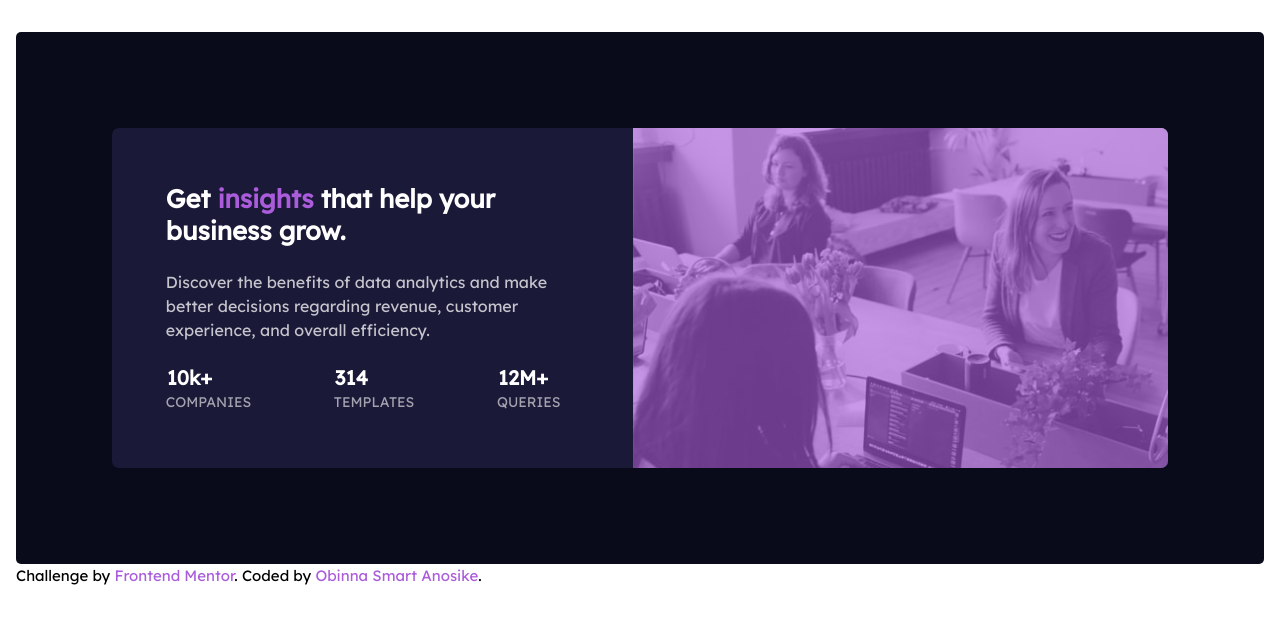
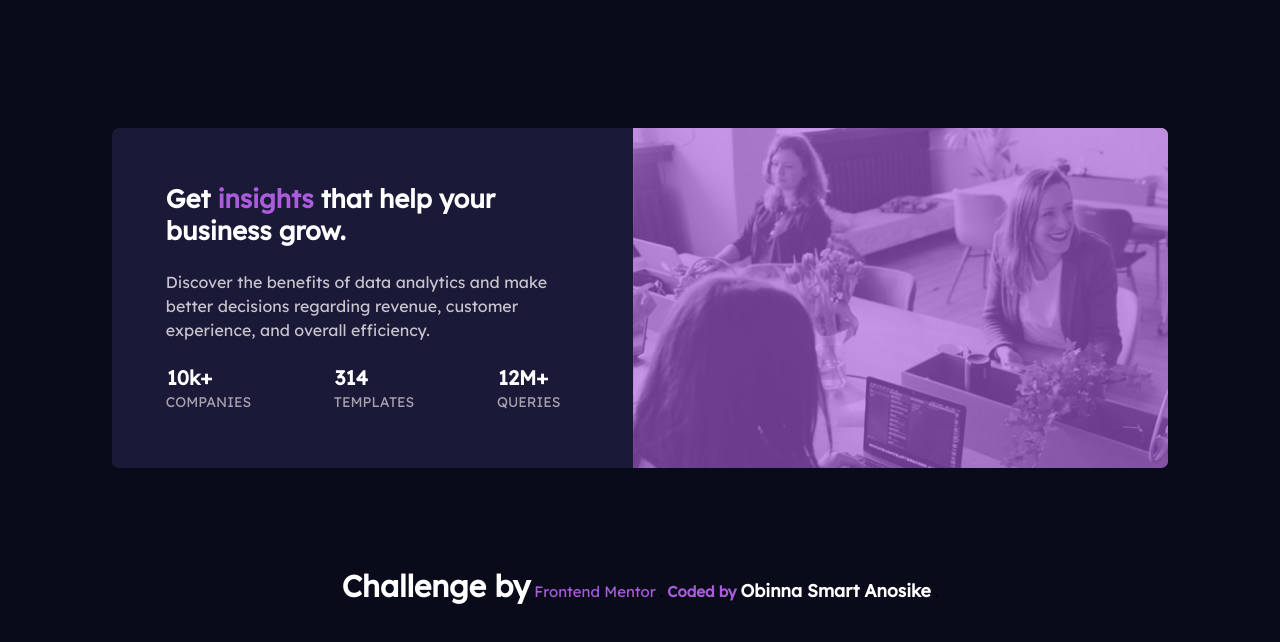
Before and after one commit to Smartlify08/NFT-STATS-PREVIEW-CARD, a plain HTML site: page dist/index.html in a window 1280 px wide. Drawn offline with Linux system fonts and the light colour scheme; files that its build step writes are made by us from their sources; files whose address does not match are found by name.

Commit message:
Finished Project

```diff
--- a/dist/css/styles.css
+++ b/dist/css/styles.css
@@ -145,6 +145,15 @@ img{
 }
 
 
+.attribution{
+    display: block;
+     margin-top: 10px;
+     /* justify-content: center;
+     align-items: center;*/
+     text-align:center;
+     gap: 10px;
+     align-items: baseline;
+}
 
 
 
@@ -153,7 +162,15 @@ img{
 
 
 
-/* Responsiveness */
+
+
+
+
+
+
+
+
+/*======= Responsiveness======= */
 @media (min-width:900px){
      .preview-card{
           display: flex;
@@ -204,4 +221,12 @@ img{
      .ratings{
           gap:1.3rem;
      }
+
+     .attribution{
+          display: flex;
+          justify-content: center;
+          align-items: baseline;
+          gap: 4px;
+     }
+
 }
--- a/index.html
+++ b/dist/index.html
@@ -10,7 +10,7 @@
 
 
 </head>
-<body>
+<body class="bg-dark">
 
 
      <div class="card-component bg-dark">
@@ -57,9 +57,9 @@
 
 
 
-  <div class="attribution">
-    Challenge by <a href="https://www.frontendmentor.io?ref=challenge" target="_blank">Frontend Mentor</a>.
-    Coded by <a href="#">Obinna Smart Anosike</a>.
+  <div class="attribution d-flex">
+    <h1 class="text-light">Challenge by </h1><a href="https://www.frontendmentor.io?ref=challenge" target="_blank">Frontend Mentor</a>.
+    <h4 class="text-highlight">Coded by</h4> <h3 href="#" class="text-light">Obinna Smart Anosike</h3>.
   </div>
 </body>
 </html>
```
Also changed, not shown: dist/images/Desktop View.png (deleted), dist/images/Frontend Mentor Stats preview card component Mobile View.png (added), dist/images/Frontend Mentor Stats preview card component desktop-view.png (added), dist/images/Mobile  View.png (deleted), 1 other file.
